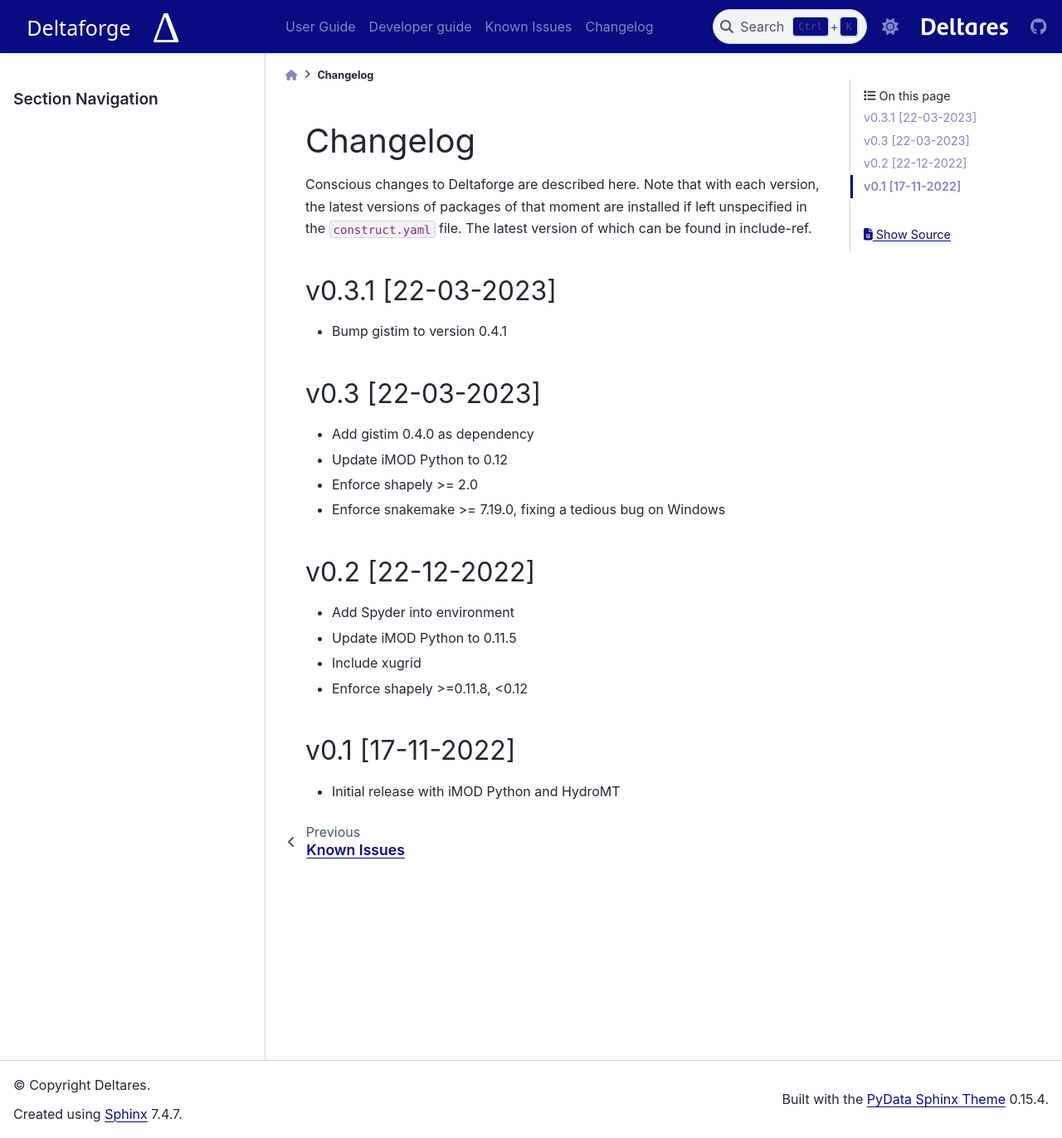
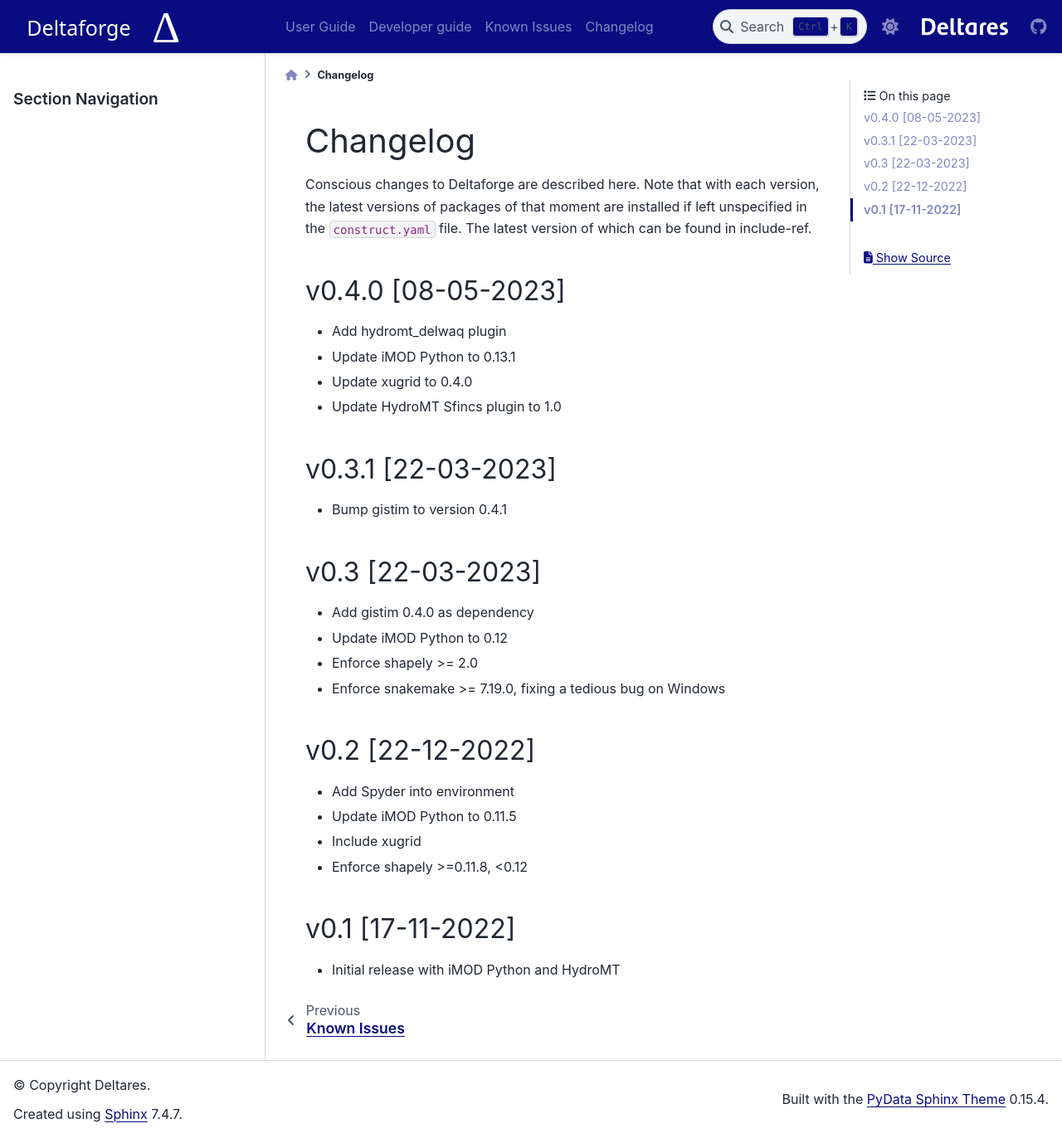
Before and after one commit to Deltares/deltaforge, a Sphinx documentation site: the page built from docs/changelog.rst, in a window 1280 px wide and 1372 px high. Shown: the whole window at 83% size. Built offline with Sphinx 7.4.7 and the PyData theme 0.15.4, drawn with Linux system fonts in a browser that asks for light colours.

Commit message:
Update Sfincs plugin to 1.0, update changelog, and set release number to 4.0

```diff
--- a/docs/changelog.rst
+++ b/docs/changelog.rst
@@ -7,8 +7,16 @@
 unspecified in the ``construct.yaml`` file. The latest version of which can be
 found in :ref:`include-ref`.
 
+v0.4.0 [08-05-2023]
+###################
+
+- Add hydromt_delwaq plugin
+- Update iMOD Python to 0.13.1
+- Update xugrid to 0.4.0
+- Update HydroMT Sfincs plugin to 1.0
+
 v0.3.1 [22-03-2023]
-#################
+###################
 
 - Bump gistim to version 0.4.1
 
```
Also changed, not shown: 1 other file.
